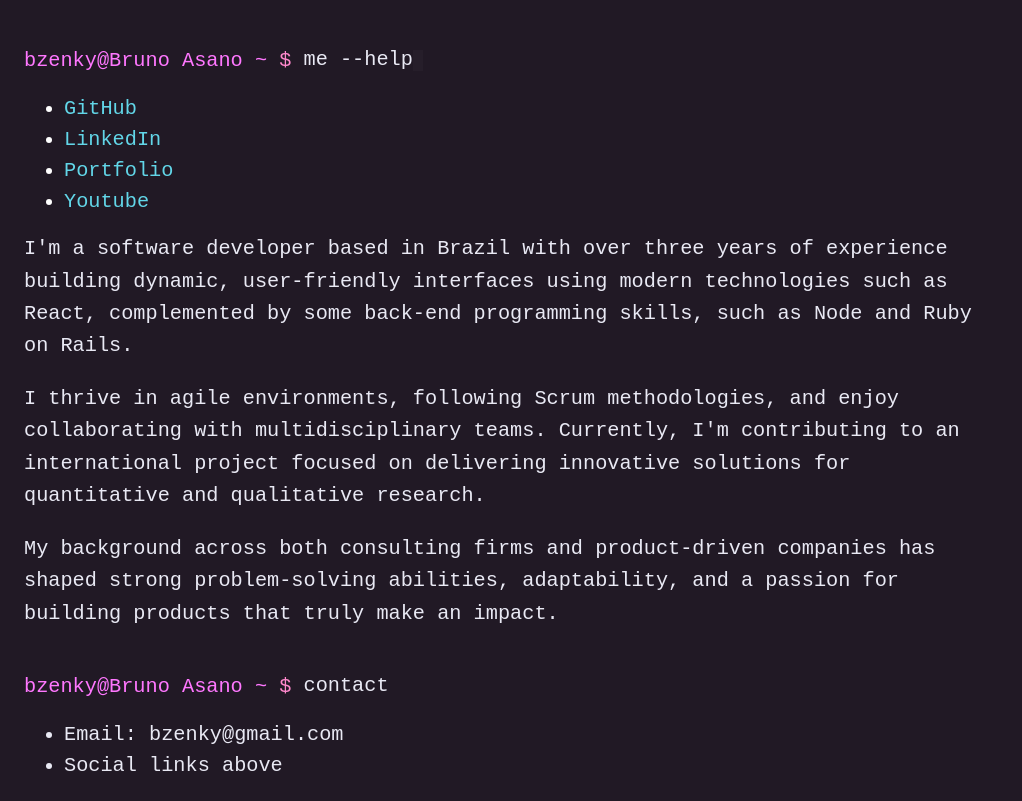
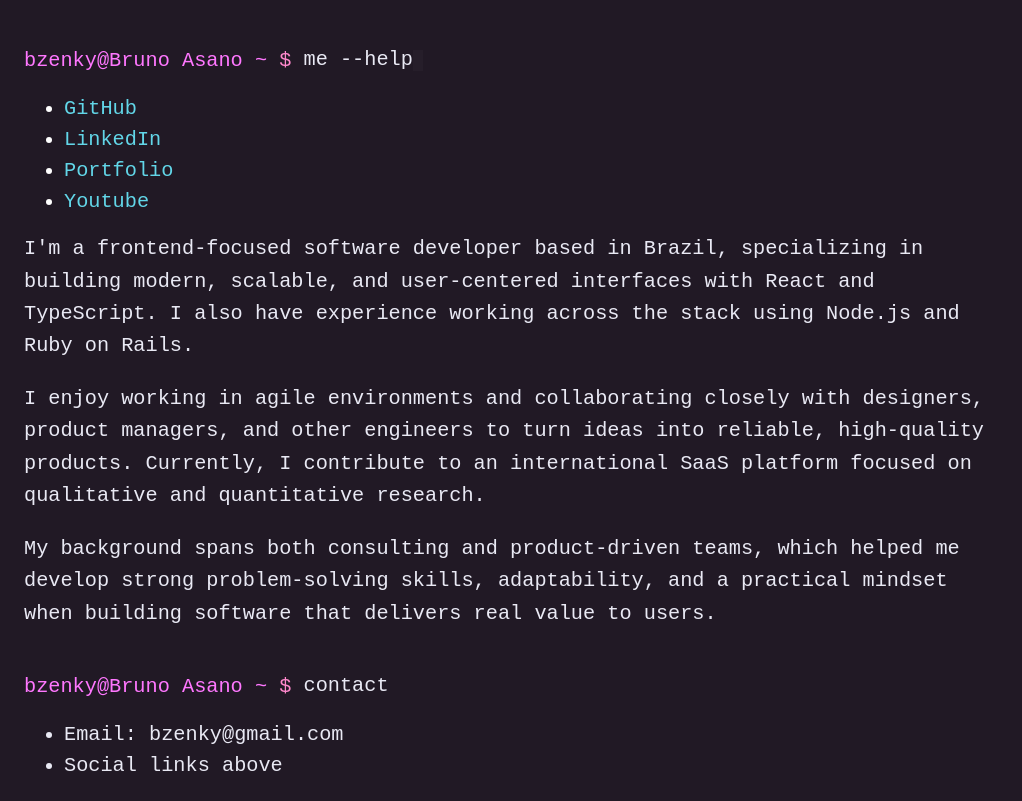
Before and after one commit to bzenky/bzenky.dev, an Astro site: page / in a window 1280 px wide. Shown: the whole page, without its empty margins (0-1022 px from the left). Built offline with nearby package versions, Linux system fonts and the light colour scheme; Astro itself is replaced by a stand-in of ours.

Commit message:
chore: update welcome

```diff
--- a/src/components/Welcome.astro
+++ b/src/components/Welcome.astro
@@ -13,19 +13,21 @@ import Contact from "./Contact.astro";
 		<div class="shade" />
 		<SocialLinks />
 		<p>
-			I'm a software developer based in Brazil with over three years of
-			experience building dynamic, user-friendly interfaces using modern
-			technologies such as React, complemented by some back-end programming
-			skills, such as Node and Ruby on Rails.
+			I'm a frontend-focused software developer based in Brazil, specializing in
+			building modern, scalable, and user-centered interfaces with React and
+			TypeScript. I also have experience working across the stack using Node.js and
+			Ruby on Rails.
 		</p>
 		<p>
-			I thrive in agile environments, following Scrum methodologies, and enjoy
-			collaborating with multidisciplinary teams. Currently, I'm contributing to
-			an international project focused on delivering innovative solutions for
-			quantitative and qualitative research.
+			I enjoy working in agile environments and collaborating closely with designers,
+			product managers, and other engineers to turn ideas into reliable, high-quality
+			products. Currently, I contribute to an international SaaS platform focused on
+			qualitative and quantitative research.
 		</p>
 		<p>
-			My background across both consulting firms and product-driven companies has shaped strong problem-solving abilities, adaptability, and a passion for building products that truly make an impact.
+			My background spans both consulting and product-driven teams, which helped me
+			develop strong problem-solving skills, adaptability, and a practical mindset
+			when building software that delivers real value to users.
 		</p>
 		<CliPrefix>
 			<p>contact</p>
```
